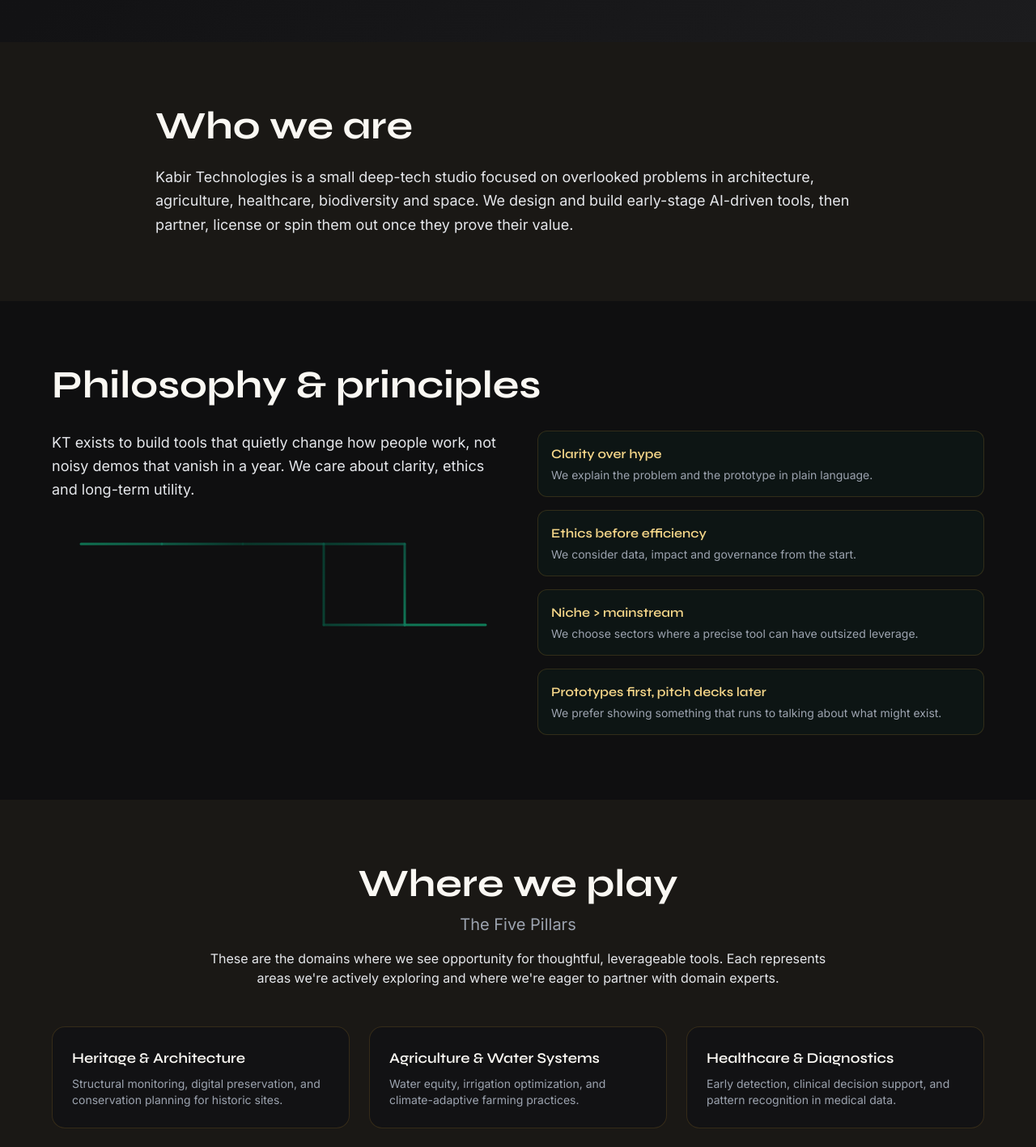
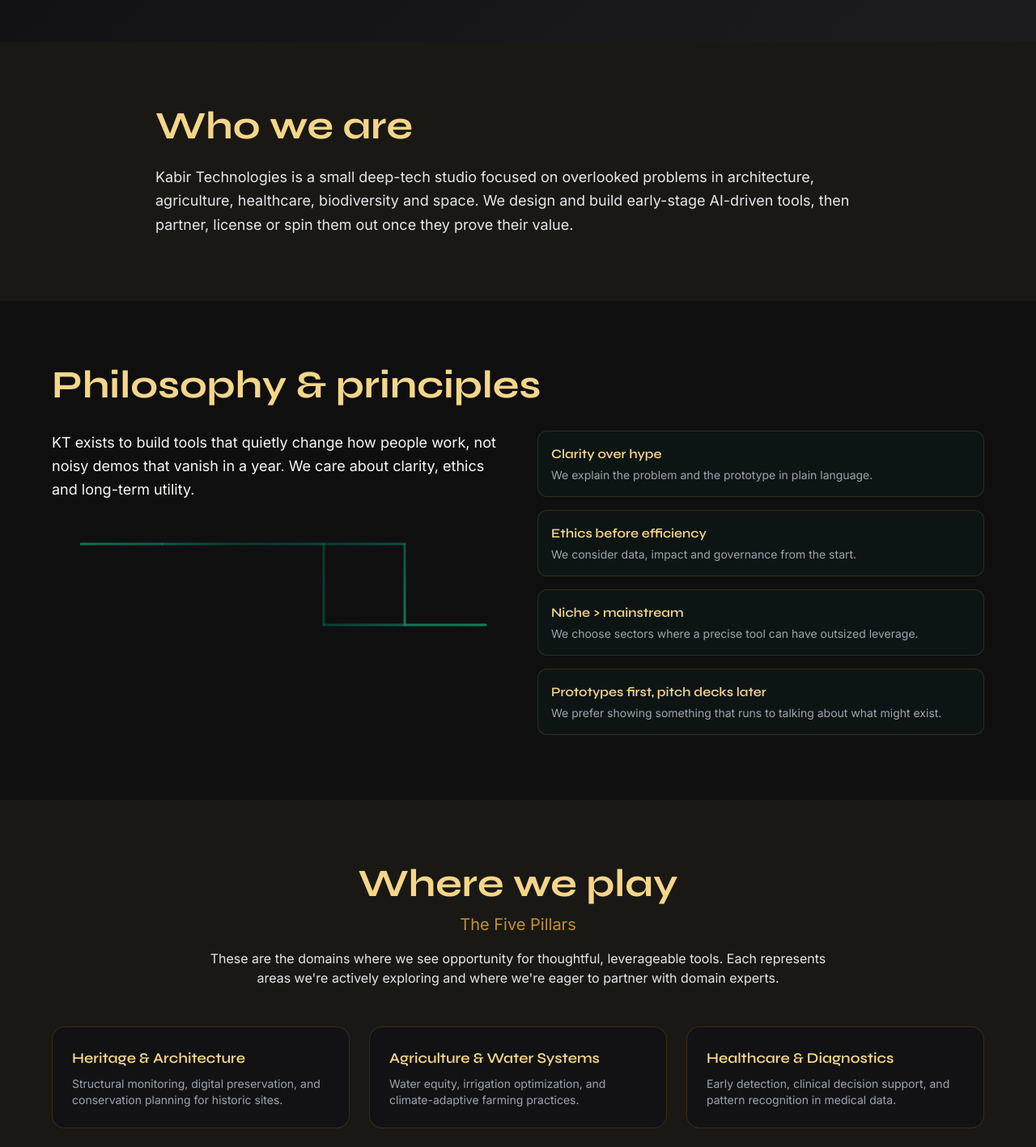
Before and after one commit to ra-eesa/KT-web, a React (Vite) app: page / in a window 1280 px wide. Shown: the part 1000-2417 px from the top of the page at 81% size. Built offline with nearby package versions, Linux system fonts and the light colour scheme.

Commit message:
change: font colours

```diff
--- a/src/App.jsx
+++ b/src/App.jsx
@@ -13,7 +13,7 @@
         {/* About Section - Dark Beige */}
         <section id="about" className="py-20 px-4 bg-kt-beige-dark">
           <div className="max-w-4xl mx-auto">
-            <h2 className="text-4xl md:text-5xl font-display font-bold text-kt-cream mb-6">
+            <h2 className="text-4xl md:text-5xl font-display font-bold text-kt-gold-light mb-6">
               Who we are
             </h2>
             <p className="text-lg text-kt-grey-light leading-relaxed">
@@ -29,13 +29,13 @@
         <section id="philosophy" className="py-20 px-4 bg-kt-black-accent relative overflow-hidden">
           <SnakeMazeBackground />
           <div className="max-w-6xl mx-auto relative" style={{ zIndex: 10, position: 'relative' }}>
-            <h2 className="text-4xl md:text-5xl font-display font-bold text-kt-cream mb-8">
+            <h2 className="text-4xl md:text-5xl font-display font-bold text-kt-gold-light mb-8">
               Philosophy &amp; principles
             </h2>
 
             <div className="grid md:grid-cols-2 gap-12">
               <div>
-                <p className="text-lg text-kt-grey-light leading-relaxed">
+                <p className="text-lg text-kt-cream leading-relaxed">
                   KT exists to build tools that quietly change how people work, not noisy
                   demos that vanish in a year. We care about clarity, ethics and long-term utility.
                 </p>
@@ -79,10 +79,10 @@
         <section id="sectors" className="py-20 px-4 bg-kt-beige-dark">
           <div className="max-w-6xl mx-auto">
             <div className="text-center mb-12">
-              <h2 className="text-4xl md:text-5xl font-display font-bold text-kt-cream mb-3">
+              <h2 className="text-4xl md:text-5xl font-display font-bold text-kt-gold-light mb-3">
                 Where we play
               </h2>
-              <p className="text-xl text-kt-grey">The Five Pillars</p>
+              <p className="text-xl text-kt-gold">The Five Pillars</p>
               <p className="text-base text-kt-grey-light mt-4 max-w-3xl mx-auto">
                 These are the domains where we see opportunity for thoughtful, leverageable tools. Each represents areas we're actively exploring and where we're eager to partner with domain experts.
               </p>
@@ -115,7 +115,7 @@
                   key={i}
                   className="p-6 rounded-2xl bg-kt-black border border-kt-gold/20 hover:border-kt-gold/50 hover:shadow-lg hover:shadow-kt-gold/5 transition-all duration-300"
                 >
-                  <h3 className="font-display font-semibold text-kt-cream text-lg mb-2">
+                  <h3 className="font-display font-semibold text-kt-gold-light text-lg mb-2">
                     {sector.name}
                   </h3>
                   <p className="text-sm text-kt-grey">{sector.desc}</p>
@@ -129,10 +129,10 @@
         <section id="lab" className="py-20 px-4 bg-kt-black-accent relative overflow-hidden">
           <SnakeMazeBackground />
           <div className="max-w-4xl mx-auto relative" style={{ zIndex: 10, position: 'relative' }}>
-            <h2 className="text-4xl md:text-5xl font-display font-bold text-kt-cream mb-6">
+            <h2 className="text-4xl md:text-5xl font-display font-bold text-kt-gold-light mb-6">
               KT Lab
             </h2>
-            <div className="space-y-4 text-lg text-kt-grey-light leading-relaxed">
+            <div className="space-y-4 text-lg text-kt-cream leading-relaxed">
               <p>
                 KT Lab is the internal proto-lab where new tools are born. Some
                 experiments stay on the shelf; others become candidates for
@@ -149,7 +149,7 @@
         {/* Approach Section - Dark */}
         <section id="approach" className="py-20 px-4 bg-kt-black-lighter relative overflow-hidden">
           <div className="max-w-5xl mx-auto">
-            <h2 className="text-4xl md:text-5xl font-display font-bold text-kt-cream mb-12 text-center">
+            <h2 className="text-4xl md:text-5xl font-display font-bold text-kt-gold-light mb-12 text-center">
               Approach
             </h2>
 
@@ -182,7 +182,7 @@
                       {phase.step}
                     </span>
                   </div>
-                  <h3 className="font-display font-semibold text-kt-cream text-lg mb-2">
+                  <h3 className="font-display font-semibold text-kt-gold-light text-lg mb-2">
                     {phase.title}
                   </h3>
                   <p className="text-sm text-kt-grey leading-relaxed">{phase.desc}</p>
@@ -196,10 +196,10 @@
         <section id="contact" className="py-20 px-4 bg-kt-black-accent relative overflow-hidden">
           <SnakeMazeBackground />
           <div className="max-w-4xl mx-auto text-center relative" style={{ zIndex: 10, position: 'relative' }}>
-            <h2 className="text-4xl md:text-5xl font-display font-bold text-kt-cream mb-6">
+            <h2 className="text-4xl md:text-5xl font-display font-bold text-kt-gold-light mb-6">
               Work with us
             </h2>
-            <p className="text-lg text-kt-grey-light leading-relaxed mb-8">
+            <p className="text-lg text-kt-cream leading-relaxed mb-8">
               Tell us about your sector, your problem, and what a successful prototype would look like.
             </p>
             <a
--- a/src/components/HeaderNav.jsx
+++ b/src/components/HeaderNav.jsx
@@ -43,7 +43,7 @@
             alt="KT"
             className="w-8 h-8 object-contain transition-transform group-hover:scale-110"
           />
-          <span className="font-display font-bold text-kt-cream text-lg hidden sm:block">
+          <span className="font-display font-bold text-kt-gold-light text-lg hidden sm:block">
             Kabir Technologies
           </span>
         </button>
```
